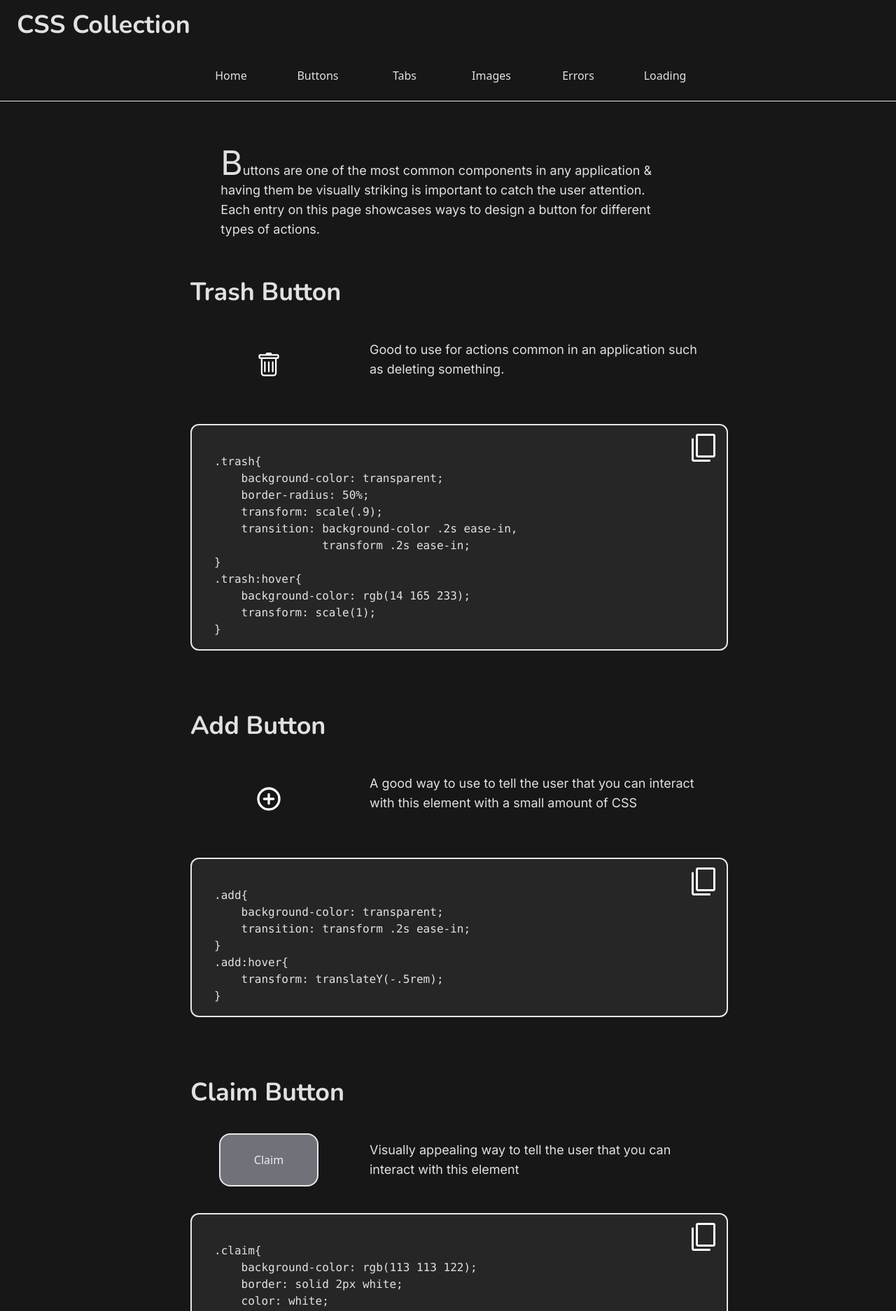
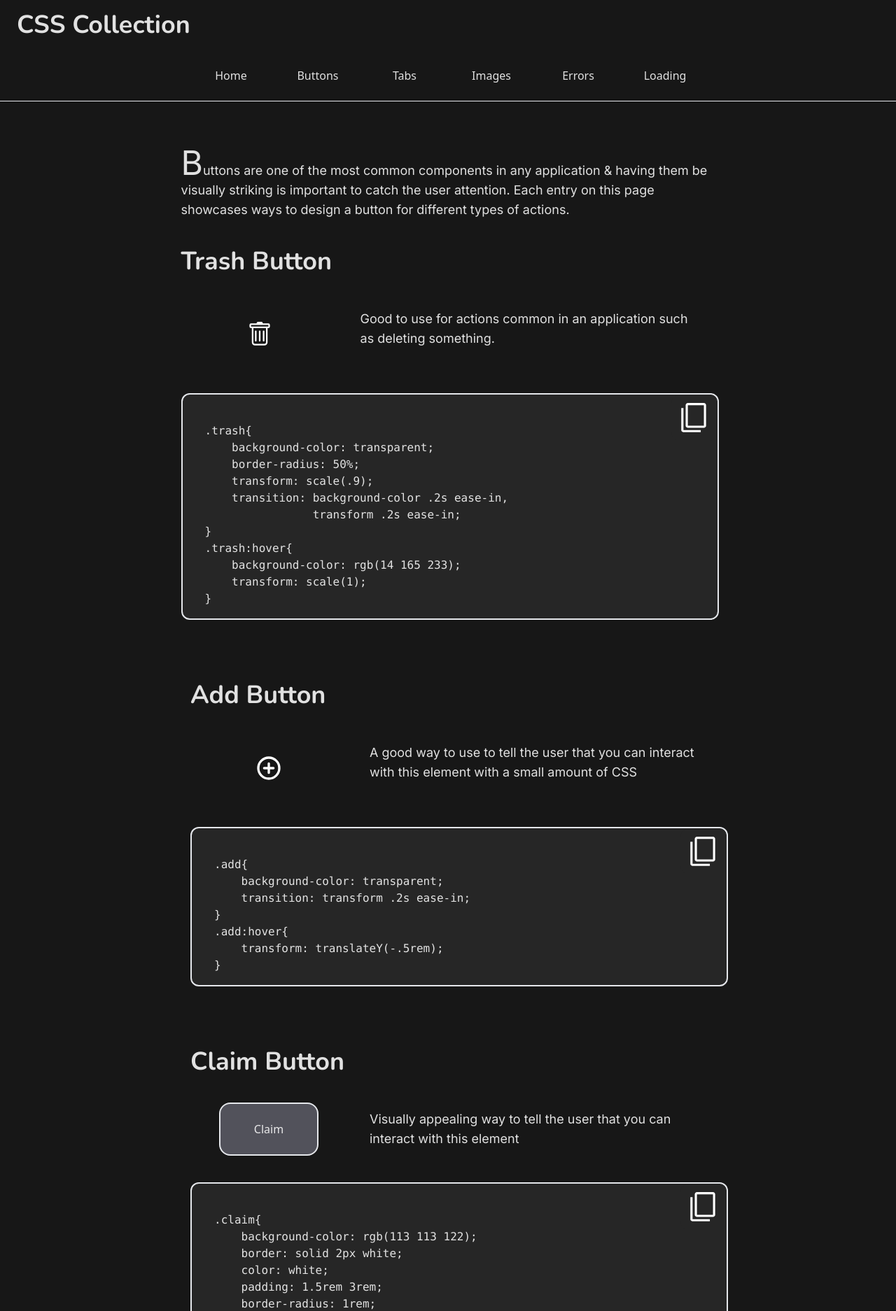
Before and after one commit to Denito37/css_collection, a React (Vite) app: page /button in a window 1280 px wide. Shown: the top 1874 px of the page at 70% size. Built offline with nearby package versions, Linux system fonts and the light colour scheme.

Commit message:
added section in readME, improved accessibility

```diff
--- a/src/components/elements/buttons.jsx
+++ b/src/components/elements/buttons.jsx
@@ -3,20 +3,20 @@ import add from "/add.svg"
 export function Trash(){
     return(
         <button className="w-fit h-fit p-8 bg-transparent rounded-full scale-90 transition-all duration-200 ease-in hover:bg-sky-500 hover:scale-100">
-                <img src={trash} alt="" />
+                <img src={trash} alt="trash can icon" width={40} height={40} />
         </button>
     )
 }
 export function Add(){
     return(
         <button className="w-fit h-fit p-8 bg-transparent transition-[transform] duration-200 ease-in hover:translate-y-[-0.5rem]">
-            <img src={add} alt="" />
+            <img src={add} alt=" plus sign icon" width={40} height={40} />
         </button>
     )
 }
 export function Claim(){
     return(
-        <button className=" bg-zinc-500 py-6 px-12 w-fit h-fit border-2 rounded-2xl transition-[background-color] duration-200 ease-in hover:bg-transparent">
+        <button className=" bg-zinc-600 py-6 px-12 w-fit h-fit border-2 rounded-2xl transition-[background-color] duration-200 ease-in hover:bg-transparent">
             Claim
         </button>
     )
--- a/src/components/entry.jsx
+++ b/src/components/entry.jsx
@@ -4,7 +4,7 @@ export default function Entry({entry, element}){
         <article className="p-4 my-6 mx-6 grid place-content-center">
             {
             entry.intro &&
-            <p className=" mx-auto px-4 mt-6 mb-10 max-w-[60ch] text-lg first-letter:text-5xl">
+            <p className=" mx-auto px-4 my-6 max-w-[70ch] text-lg first-letter:text-5xl">
                 {entry.intro}
             </p>
             }
@@ -25,7 +25,7 @@ export default function Entry({entry, element}){
                     <button
                         onClick={() => {navigator.clipboard.writeText(entry.code)}}
                         className=' p-2 bg-neutral-800 rounded-xl absolute top-0 right-0 transition-[filter] hover:brightness-200 '>
-                        <img title='Copy' src={Copy} alt="copy" />
+                        <img title='Copy' src={Copy} alt="copy" width={50} height={50} />
                     </button>
                 </pre>
             </code>
```
Also changed, not shown: 1 other file (tests, documents, lock files or other folders).
